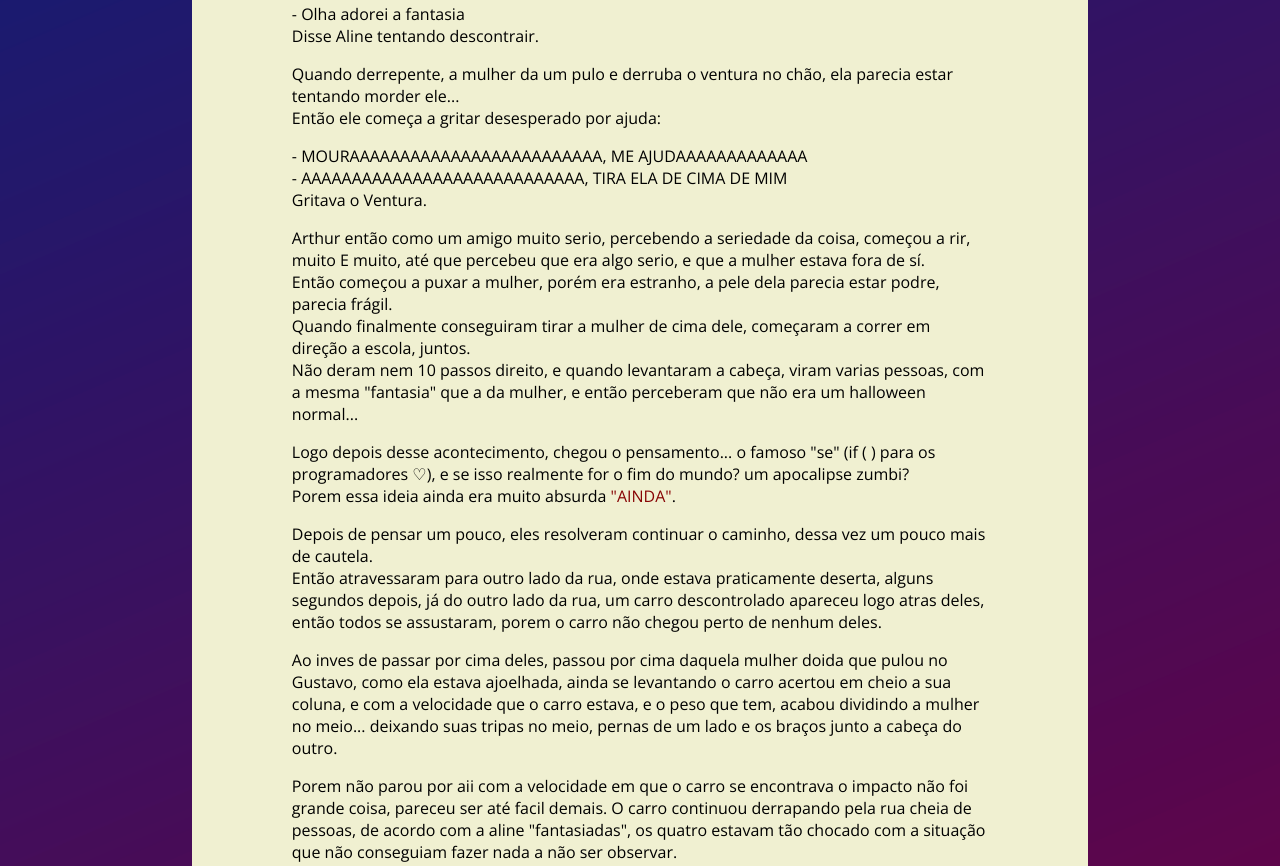
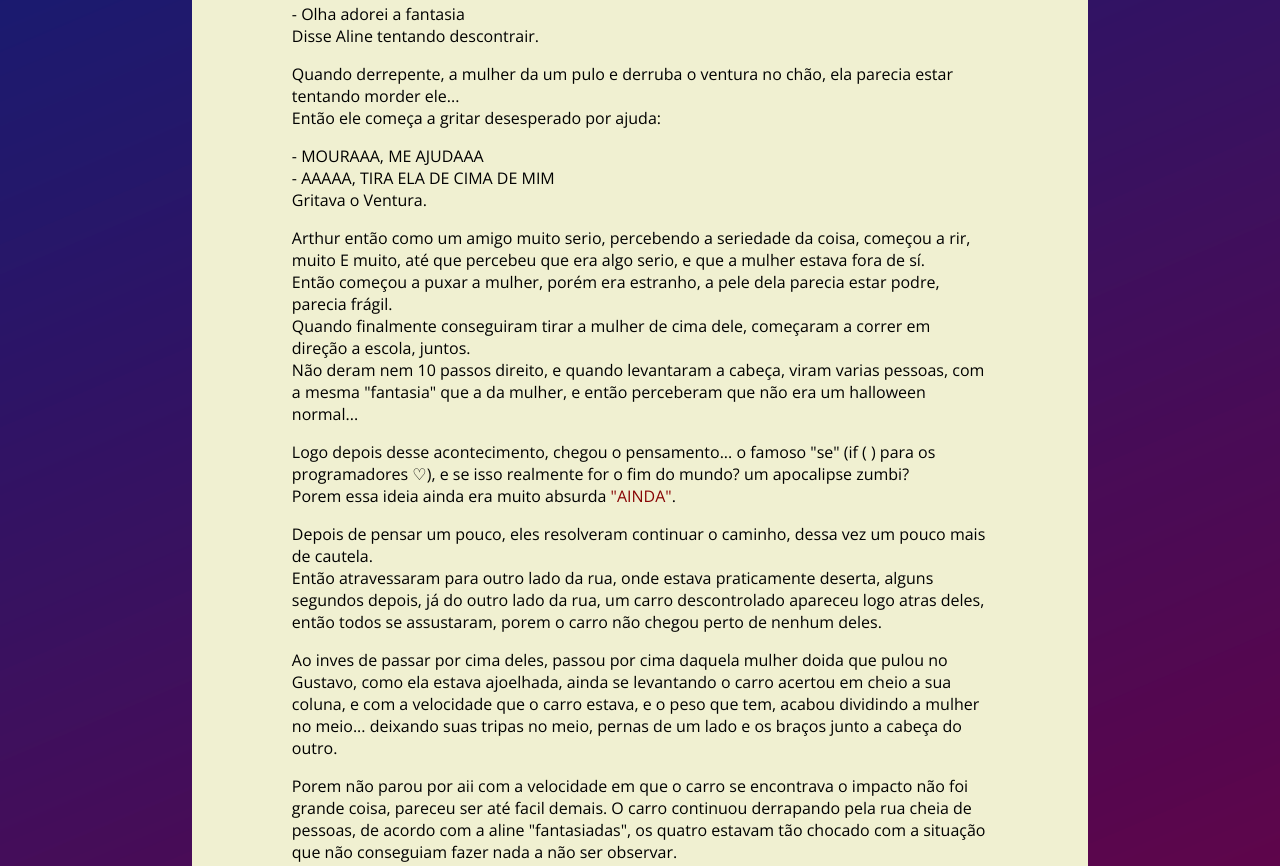
Before and after one commit to Presente-Da-Nicki/Historinha-cap2, a plain HTML site: page index.html in a window 1280 px wide. Shown: the part 1004-1870 px from the top of the page. Drawn offline with nearby package versions, Linux system fonts and the light colour scheme; a web font is replaced by a local one.

Commit message:
Atualizando tamanho das palavras

```diff
--- a/index.html
+++ b/index.html
@@ -111,9 +111,9 @@
                 </p>
 
                 <p>
-                    - MOURAAAAAAAAAAAAAAAAAAAAAAAAA, ME AJUDAAAAAAAAAAAAA
+                    - MOURAAA, ME AJUDAAA
                     <br>
-                    - AAAAAAAAAAAAAAAAAAAAAAAAAAAA, TIRA ELA DE CIMA DE MIM
+                    - AAAAA, TIRA ELA DE CIMA DE MIM
                     <br>
                     Gritava o Ventura.
                 </p>
@@ -207,7 +207,7 @@
                 <p>
                     Aline e Ventura tentaram abrir a porta do laboratório, mas ela obviamente estava trancada, então começaram a gritar.
                     <br>
-                    - RENNERRRRRRRRRRRRRRRRRRRRRRRRRRR, VINIIIIIIIIIIIIIIIIIIIIIIIIIIIIIIIIIIIIIIII SOCORRO !!!
+                    - RENNERRR, VINIII SOCORRO !!!
                 </p>
 
                 <p>
```
